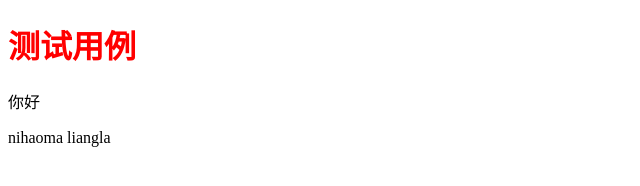
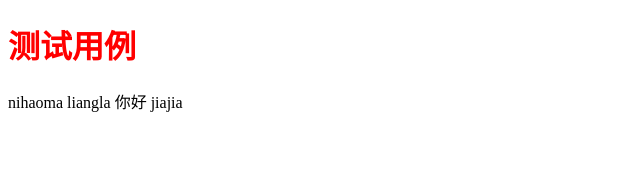
Before and after one commit to liujancy/git-demo, a plain HTML site: page src/index.html in a window 1280 px wide. Shown: the whole page, without its empty margins (0-640 px from the left). Drawn offline with nearby package versions, Linux system fonts and the light colour scheme; files that its build step writes are made by us from their sources.

Commit message:
modified index.html

```diff
--- a/src/index.html
+++ b/src/index.html
@@ -8,10 +8,11 @@
 <body>
 	<!-- 测试注释 -->
 	<h1>测试用例</h1>
-	<p>你好</p>
+
 	nihaoma
 	liangla
-
+	你好
+	jiajia
 	<script src="scripts/app.js" type="text/javascript"></script>
 </body>
 </html>
```
